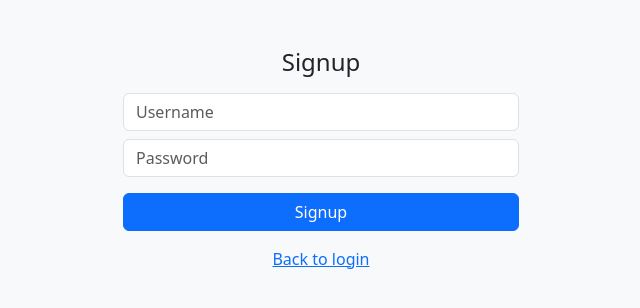
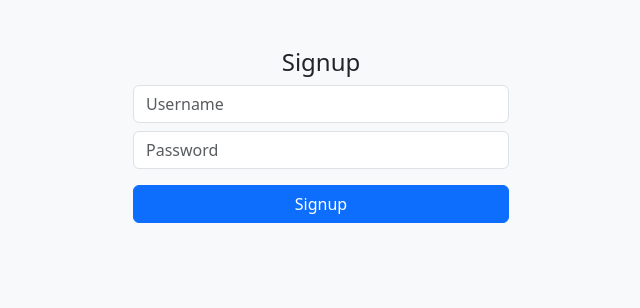
Before and after one commit to namanmahawar/calling-system, a Flask app: page /signup in a window 1280 px wide. Shown: the top 308 px of the page, without its empty margins (319-959 px from the left). Run offline with Flask 3, Linux system fonts and the light colour scheme.

Commit message:
Refactor signup.html layout and styling

```diff
--- a/templates/signup.html
+++ b/templates/signup.html
@@ -5,8 +5,8 @@
   <link href="https://cdn.jsdelivr.net/npm/bootstrap@5.3.3/dist/css/bootstrap.min.css" rel="stylesheet">
 </head>
 <body class="bg-light">
-<div class="container mt-5" style="max-width:420px;">
-<h4 class="text-center mb-3">Signup</h4>
+<div class="container mt-5" style="max-width:400px;">
+<h4 class="text-center">Signup</h4>
 {% for m in get_flashed_messages() %}
 <div class="alert alert-danger">{{ m }}</div>
 {% endfor %}
@@ -15,9 +15,6 @@
 <input type="password" class="form-control mb-3" name="password" placeholder="Password" required>
 <button class="btn btn-primary w-100">Signup</button>
 </form>
-<div class="text-center mt-3">
-<a href="/">Back to login</a>
-</div>
 </div>
 </body>
 </html>
```
